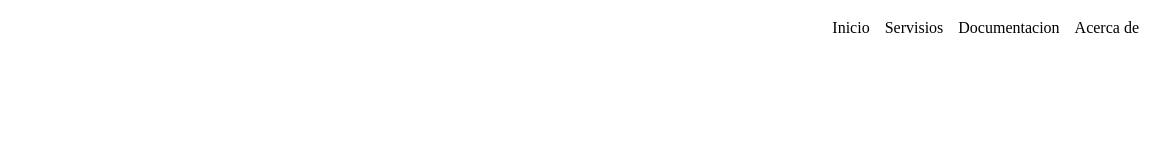
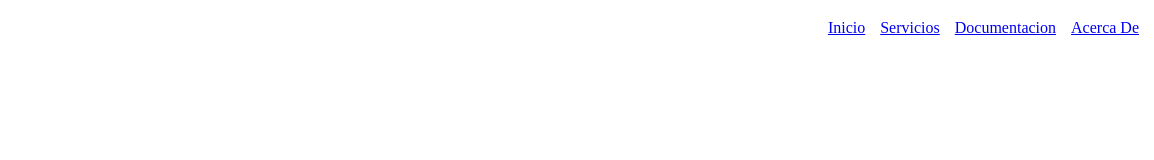
Before and after one commit to Tuiiikj/tuiiikj.github.io, a plain HTML site: page index.html in a window 1280 px wide. Shown: the full height of the page, 126-1280 px from the left. Drawn offline with Linux system fonts and the light colour scheme.

Commit message:
2 files modified

```diff
--- a/index.html
+++ b/index.html
@@ -24,10 +24,10 @@
       </a>
       <div class="navbar">
         <ul class="navbar1">
-          <li class="navbaro">Inicio</li>
-          <li class="navbaro">Servisios</li>
-          <li class="navbaro">Documentacion</li>
-          <li class="navbaro">Acerca de</li>
+          <li class="navbaro"><a href="#">Inicio</a></li>
+          <li class="navbaro"><a href="#">Servicios</a></li>
+          <li class="navbaro"> <a href="#">Documentacion</a></li>
+          <li class="navbaro"> <a href="#">Acerca De</a></li>
         </ul>
       </div>
     </header>
--- a/style.css
+++ b/style.css
@@ -36,4 +36,10 @@ header{
     text-decoration: none;
     display: flex;
     padding-right: 15px;
+    color: black;
 }
+
+.navbero {
+    color: black;
+    text-decoration: none;
+}
```
